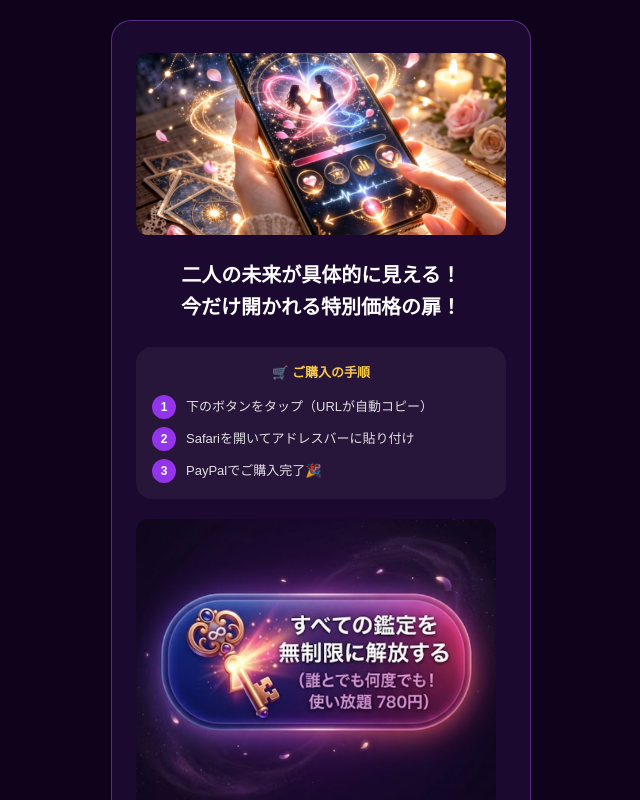
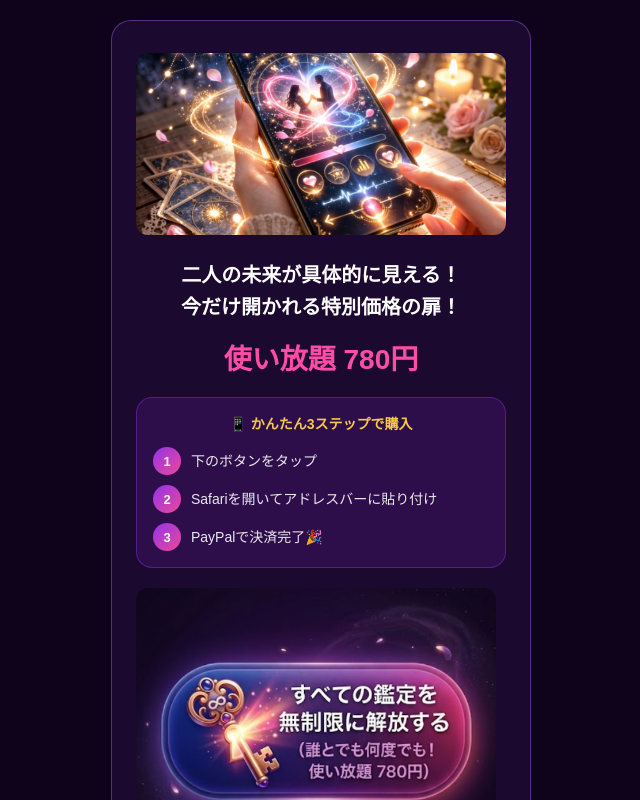
Before and after one commit to chabin0323-dev/compatibility-free-final, a React (Vite) app: page /paid in a window 1280 px wide. Shown: the top 800 px of the page, without its empty margins (319-959 px from the left). Built offline with nearby package versions, Linux system fonts and the light colour scheme.

Commit message:
Update PaidPage.tsx

```diff
--- a/pages/PaidPage.tsx
+++ b/pages/PaidPage.tsx
@@ -7,7 +7,7 @@ const PaidPage: React.FC = () => {
   const handleTap = () => {
     navigator.clipboard.writeText(paypalUrl).then(() => {
       setCopied(true);
-      setTimeout(() => setCopied(false), 5000);
+      setTimeout(() => setCopied(false), 10000);
     }).catch(() => {
       window.location.href = paypalUrl;
     });
@@ -19,41 +19,86 @@ const PaidPage: React.FC = () => {
 
         <img src="/app_concept.png" style={{ width: '100%', borderRadius: '12px', marginBottom: '24px', display: 'block' }} alt="concept" />
 
-        <h2 style={{ fontSize: '20px', fontWeight: 'bold', marginBottom: '24px', lineHeight: '1.6', color: '#ffffff', textAlign: 'center' }}>
+        <h2 style={{ fontSize: '20px', fontWeight: 'bold', marginBottom: '8px', lineHeight: '1.6', color: '#ffffff', textAlign: 'center' }}>
           二人の未来が具体的に見える！<br />今だけ開かれる特別価格の扉！
         </h2>
 
+        <p style={{ fontWeight: 'bold', fontSize: '28px', color: '#ff4da6', margin: '16px 0', textAlign: 'center' }}>使い放題 780円</p>
+
+        {/* コピー前の表示 */}
+        {!copied && (
+          <>
             {/* 手順ガイド */}
-        <div style={{ background: 'rgba(255,255,255,0.05)', borderRadius: '16px', padding: '16px', marginBottom: '20px' }}>
-          <p style={{ color: '#f7c948', fontSize: '13px', fontWeight: 'bold', textAlign: 'center', marginBottom: '12px' }}>🛒 ご購入の手順</p>
-          <div style={{ display: 'flex', flexDirection: 'column', gap: '8px' }}>
+            <div style={{ background: 'rgba(147,51,234,0.15)', border: '1px solid rgba(147,51,234,0.4)', borderRadius: '16px', padding: '16px', marginBottom: '20px' }}>
+              <p style={{ color: '#f7c948', fontSize: '14px', fontWeight: 'bold', textAlign: 'center', marginBottom: '12px' }}>📱 かんたん3ステップで購入</p>
+              <div style={{ display: 'flex', flexDirection: 'column', gap: '10px' }}>
                 <div style={{ display: 'flex', alignItems: 'center', gap: '10px' }}>
-              <span style={{ background: '#9333ea', borderRadius: '50%', width: '24px', height: '24px', display: 'flex', alignItems: 'center', justifyContent: 'center', fontSize: '12px', fontWeight: 'bold', color: 'white', flexShrink: 0 }}>1</span>
-              <span style={{ color: 'rgba(255,255,255,0.85)', fontSize: '13px' }}>下のボタンをタップ（URLが自動コピー）</span>
+                  <span style={{ background: 'linear-gradient(135deg, #9333ea, #ec4899)', borderRadius: '50%', width: '28px', height: '28px', display: 'flex', alignItems: 'center', justifyContent: 'center', fontSize: '13px', fontWeight: 'bold', color: 'white', flexShrink: 0 }}>1</span>
+                  <span style={{ color: 'rgba(255,255,255,0.9)', fontSize: '14px' }}>下のボタンをタップ</span>
                 </div>
                 <div style={{ display: 'flex', alignItems: 'center', gap: '10px' }}>
-              <span style={{ background: '#9333ea', borderRadius: '50%', width: '24px', height: '24px', display: 'flex', alignItems: 'center', justifyContent: 'center', fontSize: '12px', fontWeight: 'bold', color: 'white', flexShrink: 0 }}>2</span>
-              <span style={{ color: 'rgba(255,255,255,0.85)', fontSize: '13px' }}>Safariを開いてアドレスバーに貼り付け</span>
+                  <span style={{ background: 'linear-gradient(135deg, #9333ea, #ec4899)', borderRadius: '50%', width: '28px', height: '28px', display: 'flex', alignItems: 'center', justifyContent: 'center', fontSize: '13px', fontWeight: 'bold', color: 'white', flexShrink: 0 }}>2</span>
+                  <span style={{ color: 'rgba(255,255,255,0.9)', fontSize: '14px' }}>Safariを開いてアドレスバーに貼り付け</span>
                 </div>
                 <div style={{ display: 'flex', alignItems: 'center', gap: '10px' }}>
-              <span style={{ background: '#9333ea', borderRadius: '50%', width: '24px', height: '24px', display: 'flex', alignItems: 'center', justifyContent: 'center', fontSize: '12px', fontWeight: 'bold', color: 'white', flexShrink: 0 }}>3</span>
-              <span style={{ color: 'rgba(255,255,255,0.85)', fontSize: '13px' }}>PayPalでご購入完了🎉</span>
+                  <span style={{ background: 'linear-gradient(135deg, #9333ea, #ec4899)', borderRadius: '50%', width: '28px', height: '28px', display: 'flex', alignItems: 'center', justifyContent: 'center', fontSize: '13px', fontWeight: 'bold', color: 'white', flexShrink: 0 }}>3</span>
+                  <span style={{ color: 'rgba(255,255,255,0.9)', fontSize: '14px' }}>PayPalで決済完了🎉</span>
                 </div>
               </div>
             </div>
 
             {/* メインボタン */}
-        <div onClick={handleTap} style={{ cursor: 'pointer', textAlign: 'center', marginBottom: '16px', position: 'relative' }}>
-          <img src="/image_7.png" style={{ width: '100%', maxWidth: '360px', borderRadius: '12px', opacity: copied ? 0.7 : 1, transition: 'opacity 0.3s' }} alt="button" />
+            <div onClick={handleTap} style={{ cursor: 'pointer', textAlign: 'center', marginBottom: '20px' }}>
+              <img src="/image_7.png" style={{ width: '100%', maxWidth: '360px', borderRadius: '12px' }} alt="button" />
+            </div>
+          </>
+        )}
+
+        {/* コピー後の表示 */}
         {copied && (
-            <div style={{ position: 'absolute', top: '50%', left: '50%', transform: 'translate(-50%, -50%)', background: 'rgba(0,0,0,0.85)', borderRadius: '12px', padding: '12px 20px', whiteSpace: 'nowrap' }}>
-              <p style={{ color: '#22c55e', fontSize: '14px', fontWeight: 'bold', margin: 0 }}>✅ コピー完了！</p>
-              <p style={{ color: 'white', fontSize: '11px', margin: '4px 0 0' }}>Safariを開いて貼り付けてください</p>
+          <div style={{ textAlign: 'center', marginBottom: '20px' }}>
+            <div style={{ background: 'linear-gradient(135deg, rgba(34,197,94,0.2), rgba(16,185,129,0.2))', border: '2px solid #22c55e', borderRadius: '20px', padding: '24px', marginBottom: '16px' }}>
+              <p style={{ fontSize: '40px', margin: '0 0 8px' }}>✅</p>
+              <p style={{ color: '#22c55e', fontSize: '18px', fontWeight: 'bold', margin: '0 0 8px' }}>URLをコピーしました！</p>
+              <p style={{ color: 'rgba(255,255,255,0.8)', fontSize: '14px', lineHeight: '1.8', margin: 0 }}>
+                次の手順で購入できます：
+              </p>
+            </div>
+
+            {/* 次のステップ案内 */}
+            <div style={{ background: 'rgba(255,255,255,0.05)', borderRadius: '16px', padding: '20px', marginBottom: '16px', textAlign: 'left' }}>
+              <div style={{ display: 'flex', alignItems: 'flex-start', gap: '12px', marginBottom: '16px' }}>
+                <span style={{ fontSize: '24px', flexShrink: 0 }}>1️⃣</span>
+                <div>
+                  <p style={{ color: '#f7c948', fontSize: '14px', fontWeight: 'bold', margin: '0 0 4px' }}>Safariを開く</p>
+                  <p style={{ color: 'rgba(255,255,255,0.7)', fontSize: '12px', margin: 0 }}>ホーム画面からSafariアプリをタップ</p>
+                </div>
+              </div>
+              <div style={{ display: 'flex', alignItems: 'flex-start', gap: '12px', marginBottom: '16px' }}>
+                <span style={{ fontSize: '24px', flexShrink: 0 }}>2️⃣</span>
+                <div>
+                  <p style={{ color: '#f7c948', fontSize: '14px', fontWeight: 'bold', margin: '0 0 4px' }}>アドレスバーを長押し</p>
+                  <p style={{ color: 'rgba(255,255,255,0.7)', fontSize: '12px', margin: 0 }}>「ペースト」をタップしてURLを貼り付け</p>
+                </div>
+              </div>
+              <div style={{ display: 'flex', alignItems: 'flex-start', gap: '12px' }}>
+                <span style={{ fontSize: '24px', flexShrink: 0 }}>3️⃣</span>
+                <div>
+                  <p style={{ color: '#f7c948', fontSize: '14px', fontWeight: 'bold', margin: '0 0 4px' }}>PayPalで決済</p>
+                  <p style={{ color: 'rgba(255,255,255,0.7)', fontSize: '12px', margin: 0 }}>PayPalまたはカードでかんたん決済🎉</p>
+                </div>
+              </div>
+            </div>
+
+            {/* もう一度コピーボタン */}
+            <button
+              onClick={handleTap}
+              style={{ width: '100%', padding: '14px', borderRadius: '50px', background: 'linear-gradient(90deg, #9333ea, #ec4899)', border: 'none', cursor: 'pointer', fontSize: '14px', fontWeight: 'bold', color: 'white', marginBottom: '8px' }}
+            >
+              📋 もう一度URLをコピーする
+            </button>
           </div>
         )}
-        </div>
-
-        <p style={{ fontWeight: 'bold', fontSize: '24px', color: '#ff4da6', margin: '16px 0', textAlign: 'center' }}>使い放題 780円</p>
 
         <div style={{ background: 'white', padding: '16px', borderRadius: '12px', textAlign: 'center' }}>
           <p style={{ color: '#333', fontSize: '11px', marginBottom: '10px' }}>安心のPayPal決済に対応</p>
```
Lines whose indentation alone changed are shown as unchanged.
